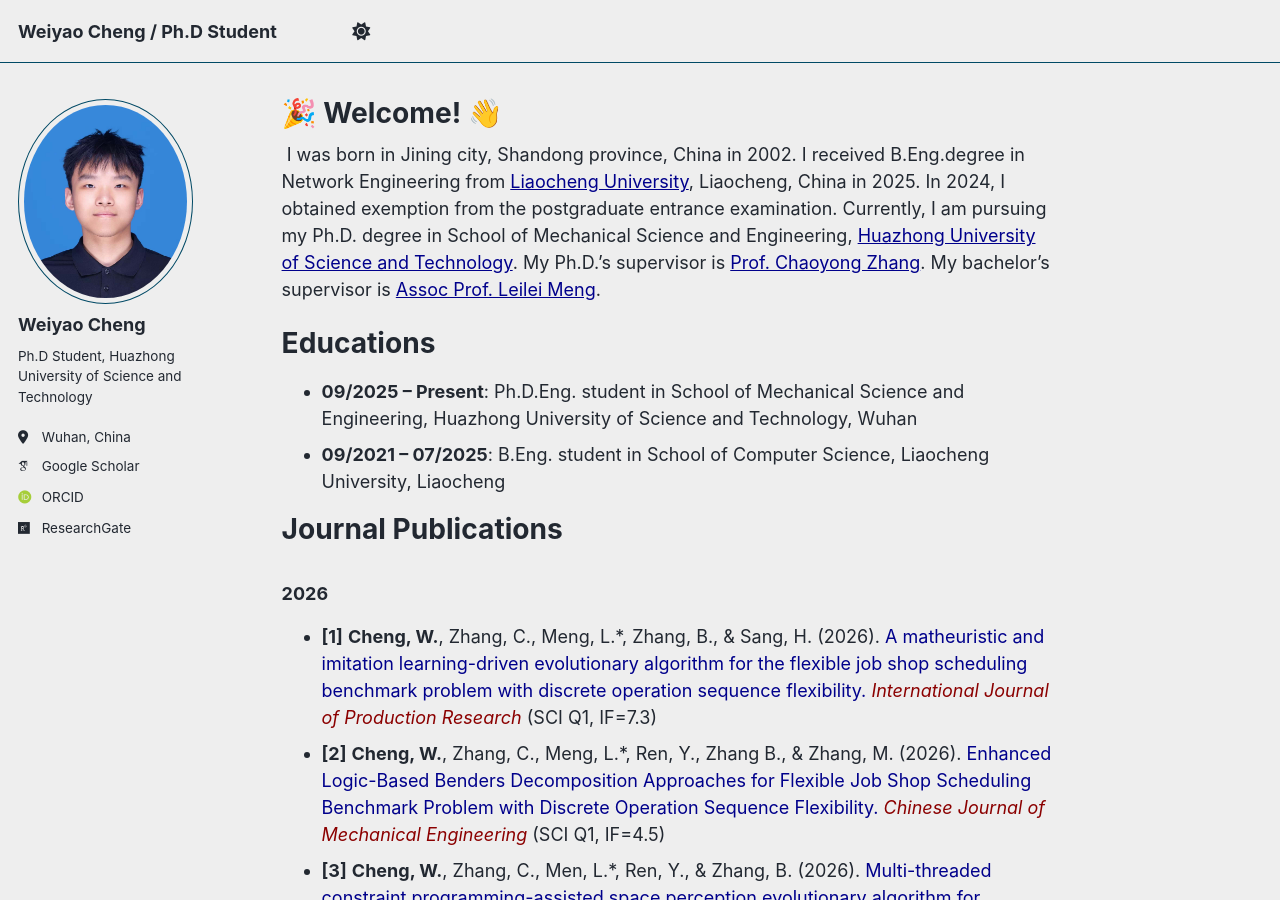
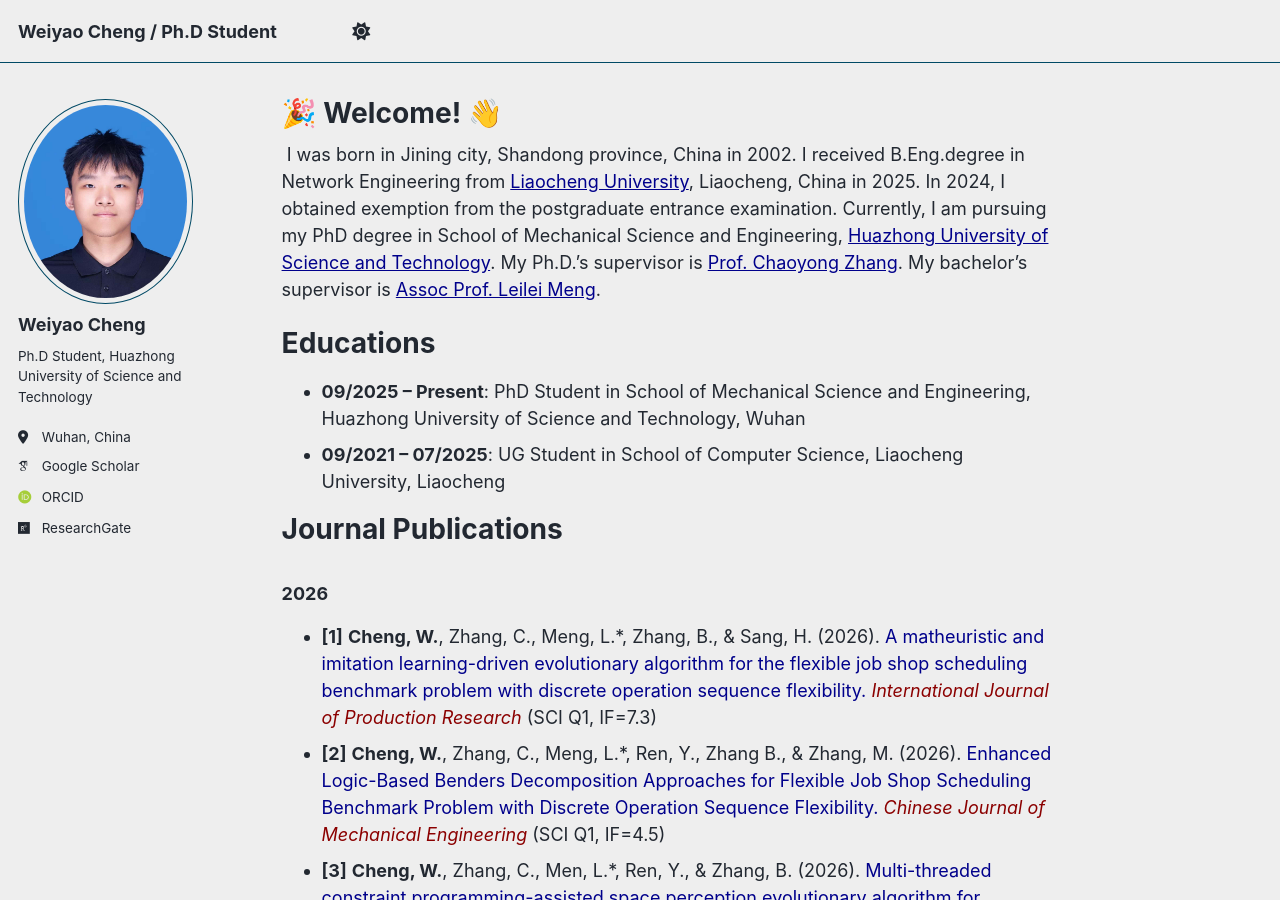
Before and after one commit to cwylcu080903/cwylcu080903.github.io, a Jekyll site: the page built from _pages/about.md, in a window 1280 px wide and 900 px high. Built offline with Jekyll 4.4.1, drawn with Linux system fonts in a browser that asks for light colours; some web fonts are replaced; a script bundle is joined from its source files by our own code; library files that are not in the unit come from our copies.

Commit message:
Update about.md

```diff
--- a/_pages/about.md
+++ b/_pages/about.md
@@ -6,12 +6,12 @@ redirect_from:
   - /about/
   - /about.html
 ---
-&nbsp;I was born in Jining city, Shandong province, China in 2002. I received B.Eng.degree in Network Engineering from <a href="https://www.lcu.edu.cn/" style="color: #00008B;">Liaocheng University</a>, Liaocheng, China in 2025. In 2024, I obtained exemption from the postgraduate entrance examination. Currently, I am pursuing my Ph.D. degree in School of Mechanical Science and Engineering, <a href="https://www.hust.edu.cn/" style="color: #00008B;">Huazhong University of Science and Technology</a>.  My Ph.D.'s supervisor is <a href="https://mse.hust.edu.cn/info/1143/1376.htm" style="color: #00008B;">Prof. Chaoyong Zhang</a>. My bachelor's supervisor is <a href="https://cs.lcu.edu.cn/xygk/szdw/431879.htm" style="color: #00008B;">Assoc Prof. Leilei Meng</a>.
+&nbsp;I was born in Jining city, Shandong province, China in 2002. I received B.Eng.degree in Network Engineering from <a href="https://www.lcu.edu.cn/" style="color: #00008B;">Liaocheng University</a>, Liaocheng, China in 2025. In 2024, I obtained exemption from the postgraduate entrance examination. Currently, I am pursuing my PhD degree in School of Mechanical Science and Engineering, <a href="https://www.hust.edu.cn/" style="color: #00008B;">Huazhong University of Science and Technology</a>.  My Ph.D.'s supervisor is <a href="https://mse.hust.edu.cn/info/1143/1376.htm" style="color: #00008B;">Prof. Chaoyong Zhang</a>. My bachelor's supervisor is <a href="https://cs.lcu.edu.cn/xygk/szdw/431879.htm" style="color: #00008B;">Assoc Prof. Leilei Meng</a>.
 
 Educations
 ======
-- **09/2025 – Present**: Ph.D.Eng. student in School of Mechanical Science and Engineering, Huazhong University of Science and Technology, Wuhan
-- **09/2021 – 07/2025**: B.Eng. student in School of Computer Science, Liaocheng University, Liaocheng
+- **09/2025 – Present**: PhD Student in School of Mechanical Science and Engineering, Huazhong University of Science and Technology, Wuhan
+- **09/2021 – 07/2025**: UG Student in School of Computer Science, Liaocheng University, Liaocheng
 
 Journal Publications
 ======
```
